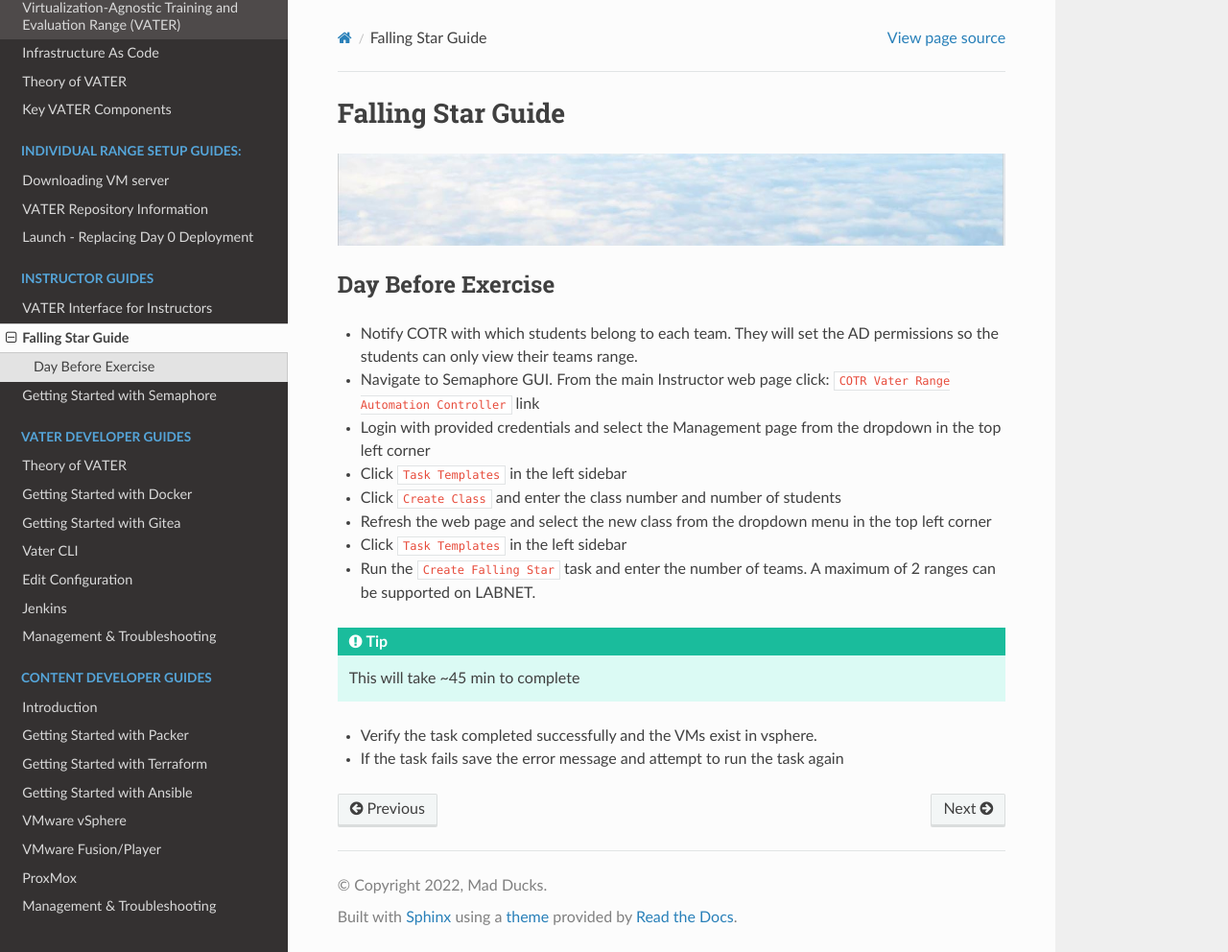
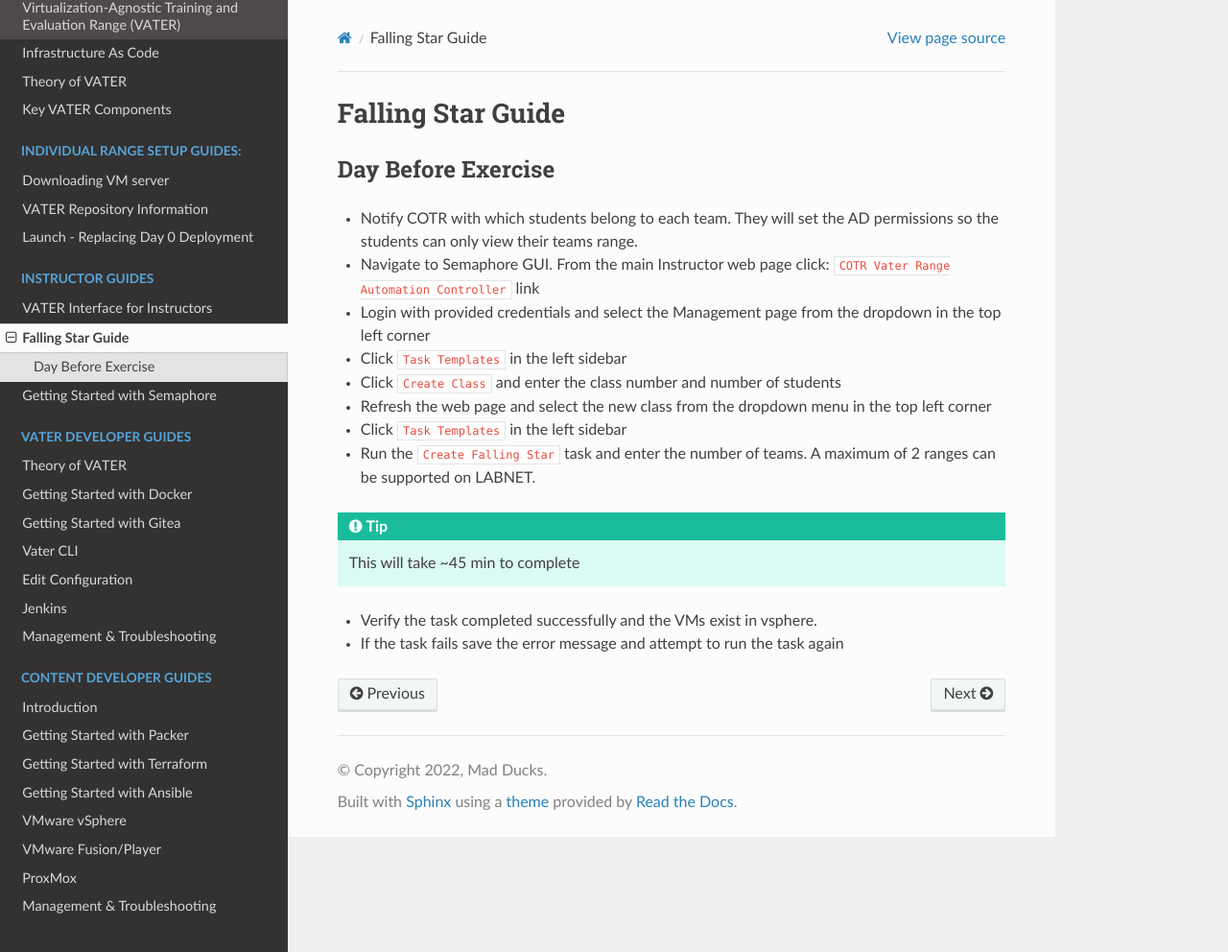
Before and after one commit to dev4vater/vater, a Sphinx documentation site: the page built from docs/source/FallingStar.rst, in a window 1280 px wide and 992 px high. Shown: the whole window at 96% size. Built offline with Sphinx 7.4.7 and the Read the Docs theme 2.0.0, drawn with Linux system fonts in a browser that asks for light colours.

Commit message:
Update FallingStar.rst

```diff
--- a/docs/source/FallingStar.rst
+++ b/docs/source/FallingStar.rst
@@ -1,8 +1,5 @@
 Falling Star Guide
 ====================
-.. image:: images/fallingstar.JPG
-   :width: 800
-
 
 Day Before Exercise
 ^^^^^^^^^^^^^^^^^^^
```
